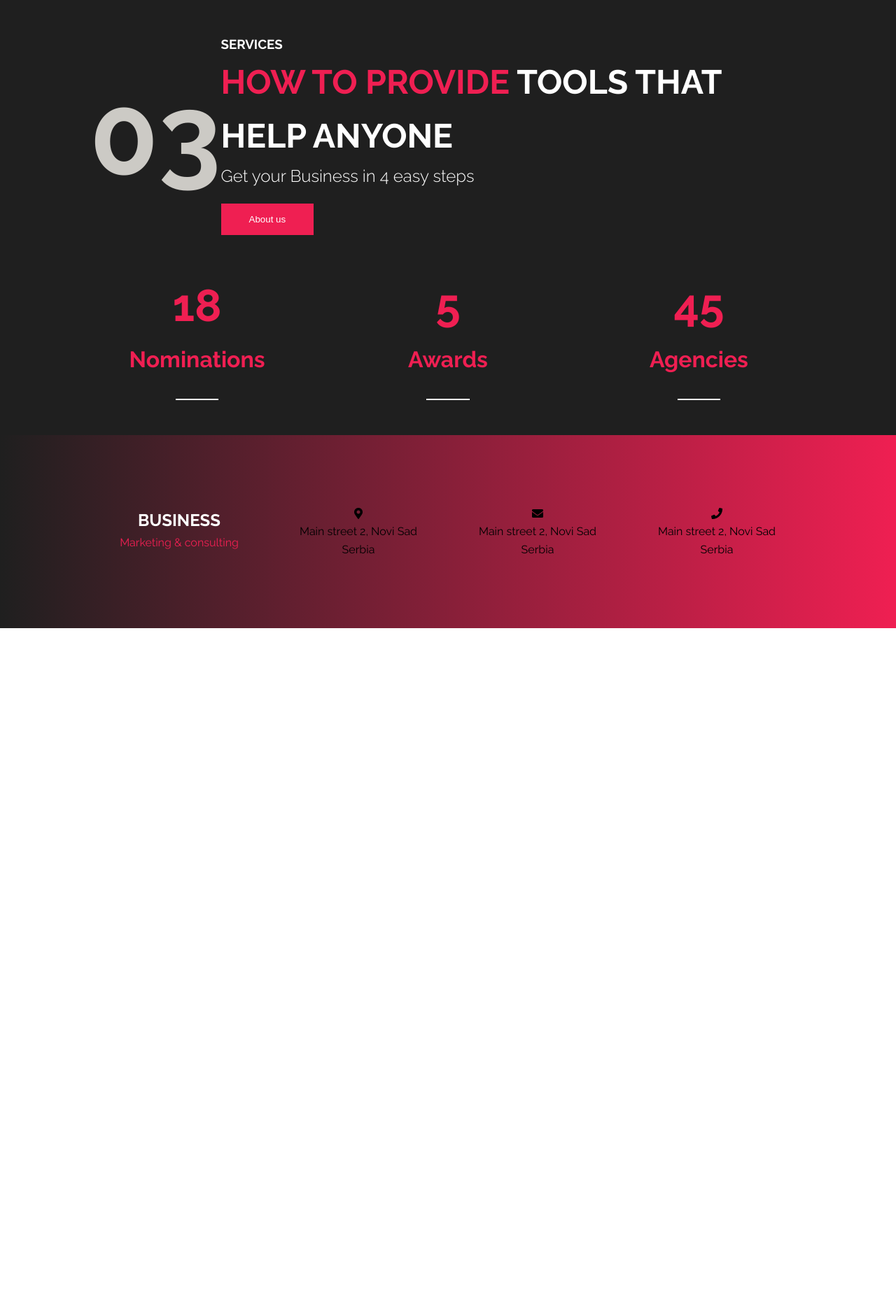
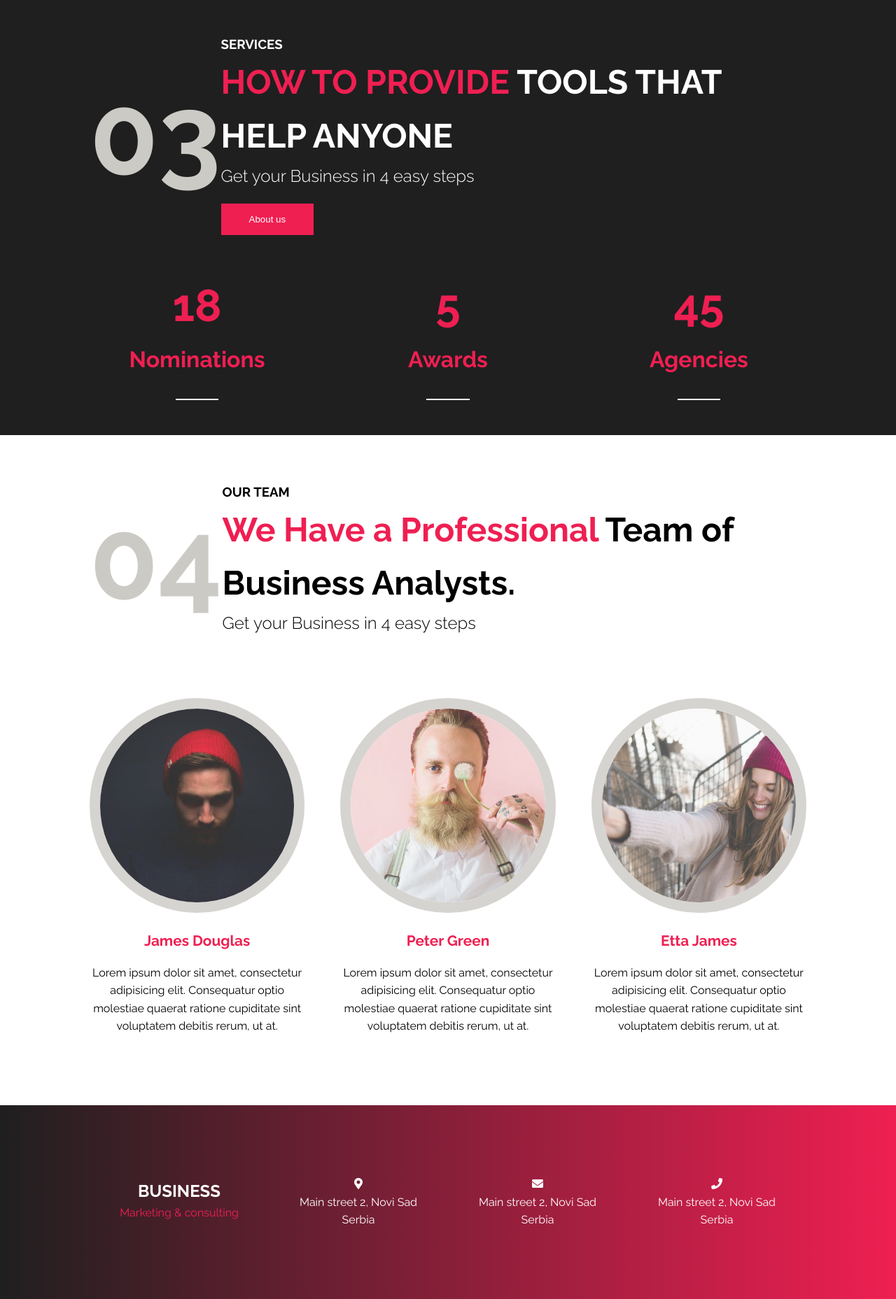
Before and after one commit to srdjanpetkovski/Business, a PHP site: page / in a window 1280 px wide. Shown: the part 2960-4817 px from the top of the page at 70% size. Before the commit the page ends 3858 px from the top, so only its background shows below. Run offline with PHP 8.4, Linux system fonts and the light colour scheme; some libraries are stand-ins or nearby versions.

Commit message:
finished

```diff
--- a/index.php
+++ b/index.php
@@ -115,4 +115,35 @@
         </div>
     </section>
 
+    <!-- headings -->
+    <section class="container headings">
+        <article>
+            <h2>04</h2>
+        </article>
+        <article>
+            <h3>OUR TEAM</h3>
+            <h2><span>We Have a Professional</span> Team of Business Analysts.</h2>
+            <h4>Get your Business in 4 easy steps</h4>
+        </article>
+    </section>
+
+    <!-- team -->
+    <section class="container team">
+        <article>
+            <img src="img/team1.jpg" alt="">
+            <h4>James Douglas</h4>
+            <p>Lorem ipsum dolor sit amet, consectetur adipisicing elit. Consequatur optio molestiae quaerat ratione cupiditate sint voluptatem debitis rerum, ut at.</p>
+        </article>
+        <article>
+            <img src="img/team2.jpg" alt="">
+            <h4>Peter Green</h4>
+            <p>Lorem ipsum dolor sit amet, consectetur adipisicing elit. Consequatur optio molestiae quaerat ratione cupiditate sint voluptatem debitis rerum, ut at.</p>
+        </article>
+        <article>
+            <img src="img/team3.jpg" alt="">
+            <h4>Etta James</h4>
+            <p>Lorem ipsum dolor sit amet, consectetur adipisicing elit. Consequatur optio molestiae quaerat ratione cupiditate sint voluptatem debitis rerum, ut at.</p>
+        </article>
+    </section>
+
 <?php include "partials/footer.php"; ?>
--- a/scss/style.css
+++ b/scss/style.css
@@ -26,7 +26,7 @@ body {
 
 @media (max-width: 767px) {
   .container {
-    width: 95%;
+    width: 90%;
   }
 }
 
@@ -335,9 +335,6 @@ header
 }
 
 /*********************
-headings
-*********************/
-/*********************
 about
 *********************/
 .about {
@@ -599,6 +596,65 @@ business
 }
 
 /*********************
+team
+*********************/
+.team {
+  padding-bottom: 100px;
+  display: -webkit-box;
+  display: -ms-flexbox;
+  display: flex;
+  -ms-flex-wrap: wrap;
+      flex-wrap: wrap;
+  -webkit-box-pack: justify;
+      -ms-flex-pack: justify;
+          justify-content: space-between;
+  -webkit-box-align: center;
+      -ms-flex-align: center;
+          align-items: center;
+  -webkit-box-orient: horizontal;
+  -webkit-box-direction: normal;
+      -ms-flex-direction: row;
+          flex-direction: row;
+}
+
+.team article {
+  -webkit-box-flex: 0;
+      -ms-flex: 0 0 30%;
+          flex: 0 0 30%;
+  text-align: center;
+}
+
+@media (max-width: 767px) {
+  .team article {
+    -webkit-box-flex: 0;
+        -ms-flex: 0 0 100%;
+            flex: 0 0 100%;
+  }
+}
+
+.team article img {
+  width: 100%;
+  border-radius: 50%;
+  border: 15px solid #cccac5;
+  opacity: .8;
+  margin-top: 20px;
+  -webkit-transition: 0.4s ease;
+  transition: 0.4s ease;
+}
+
+.team article img:hover {
+  border: 15px solid #ef1f52;
+  -webkit-transform: scale(1.1);
+          transform: scale(1.1);
+}
+
+.team article h4 {
+  color: #ef1f52;
+  font-size: 1.3rem;
+  margin: 16px 0;
+}
+
+/*********************
 footer
 *********************/
 footer {
@@ -606,6 +662,7 @@ footer {
   background: -webkit-gradient(linear, left top, right top, from(#1f1f1f), to(#ef1f52));
   background: linear-gradient(to right, #1f1f1f, #ef1f52);
   text-align: center;
+  color: #fff;
 }
 
 footer .container {
--- a/scss/style.scss
+++ b/scss/style.scss
@@ -50,7 +50,7 @@ body {
     width: 80%;
     margin: 0 auto;
     @media (max-width:767px) {
-        width: 95%;
+        width: 90%;
     }
 }
 .headings {
@@ -202,10 +202,6 @@ header
 }
 
 /*********************
-headings
-*********************/
-
-/*********************
 about
 *********************/
 .about {
@@ -287,7 +283,6 @@ services
 business
 *********************/
 .business {
-
     background: $black;
     color: $white;
     .headings {
@@ -323,12 +318,45 @@ business
 }
 
 /*********************
+team
+*********************/
+.team {
+    padding-bottom: 100px;
+    @include flex(space-between, center, row);
+    article {
+        flex: 0 0 30%;
+        text-align: center;
+        @media (max-width:767px) {
+            flex: 0 0 100%;
+        }
+        img {
+            width: 100%;
+            border-radius: 50%;
+            border: 15px solid $lightgray;
+            opacity: .8;
+            margin-top: 20px;
+            transition: $transition;
+            &:hover {
+                border: 15px solid $pink;
+                transform: scale(1.1);
+            }
+        }
+        h4 {
+            color: $pink;
+            font-size: 1.3rem;
+            margin: 16px 0;
+        }
+    }
+}
+
+/*********************
 footer
 *********************/
 footer {
     padding: 100px 0;
     background: linear-gradient(to right, $black, $pink);
     text-align: center;
+    color: $white;
     .container {
         @include flex(space-between, center, row);
         .col {
```
Also changed, not shown: 1 other file.
